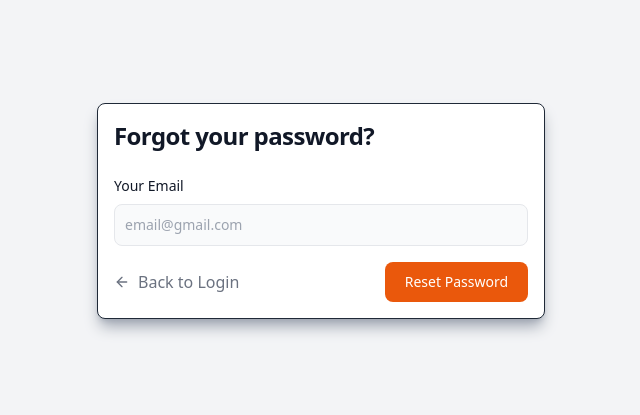
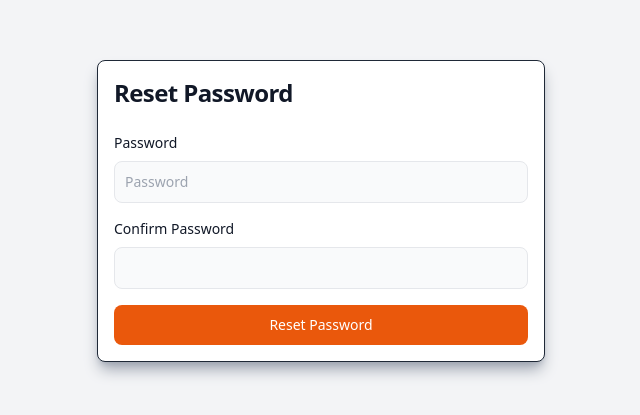
Before and after one commit to bad-Al-code/complete_auth, a React (Vite) app in the folder frontend/: page / in a window 1280 px wide. Shown: the part 189-604 px from the top of the page, without its empty margins (319-959 px from the left). Built offline with nearby package versions, Linux system fonts and the light colour scheme.

Commit message:
reset password using prebuilt components

```diff
--- a/frontend/src/App.tsx
+++ b/frontend/src/App.tsx
@@ -1,9 +1,9 @@
-import ForgotPasswordPage from "./pages/auth/ForgotPasswordPage";
+import ResetPasswordPage from "./pages/auth/ResetPasswordPage";
 
 const App: React.FC = () => {
   return (
     <div className="flex flex-col flex-wrap  items-center justify-center min-h-screen bg-gray-100 dark:bg-gray-800 p-6">
-      <ForgotPasswordPage />
+      <ResetPasswordPage />
     </div>
   );
 };
--- /dev/null
+++ b/frontend/src/pages/auth/ResetPasswordPage.tsx
@@ -0,0 +1,66 @@
+import { useState } from "react";
+
+import Button from "../../components/Button";
+import PasswordStrengthMeter from "../../components/PasswordStrengthMeter";
+import FormWrapper from "../../components/FormWrapper";
+import Input from "../../components/Input";
+
+const ResetPasswordPage: React.FC = () => {
+  const [formData, setFormData] = useState({
+    password: "",
+  });
+
+  const [password, setPassword] = useState<string>("");
+  const [isFocused, setIsFocused] = useState<boolean>(false);
+
+  const handleSubmit = (e: React.FormEvent) => {
+    e.preventDefault();
+  };
+  const handleInputChange = (e: React.ChangeEvent<HTMLInputElement>) => {
+    const { name, value } = e.target;
+    setFormData((prevData) => ({
+      ...prevData,
+      [name]: value,
+    }));
+  };
+
+  return (
+    <FormWrapper title="Reset Password">
+      <form onSubmit={handleSubmit}>
+        <Input
+          label="Password"
+          name="Password"
+          type="password"
+          value={password}
+          required
+          placeholder="Password"
+          onChange={(event) => setPassword(event.target.value)}
+          onFocus={() => setIsFocused(true)}
+          onBlur={() => setIsFocused(false)}
+        />
+
+        <PasswordStrengthMeter password={password} isFocused={isFocused} />
+
+        <Input
+          label="Confirm Password"
+          type="password"
+          name="password"
+          required
+          fullWidth
+          value={formData.password}
+          onChange={handleInputChange}
+        />
+
+        <Button
+          type="submit"
+          label="Reset Password"
+          variant="filled"
+          fullWidth
+          className="mt-4"
+        />
+      </form>
+    </FormWrapper>
+  );
+};
+
+export default ResetPasswordPage;
```
